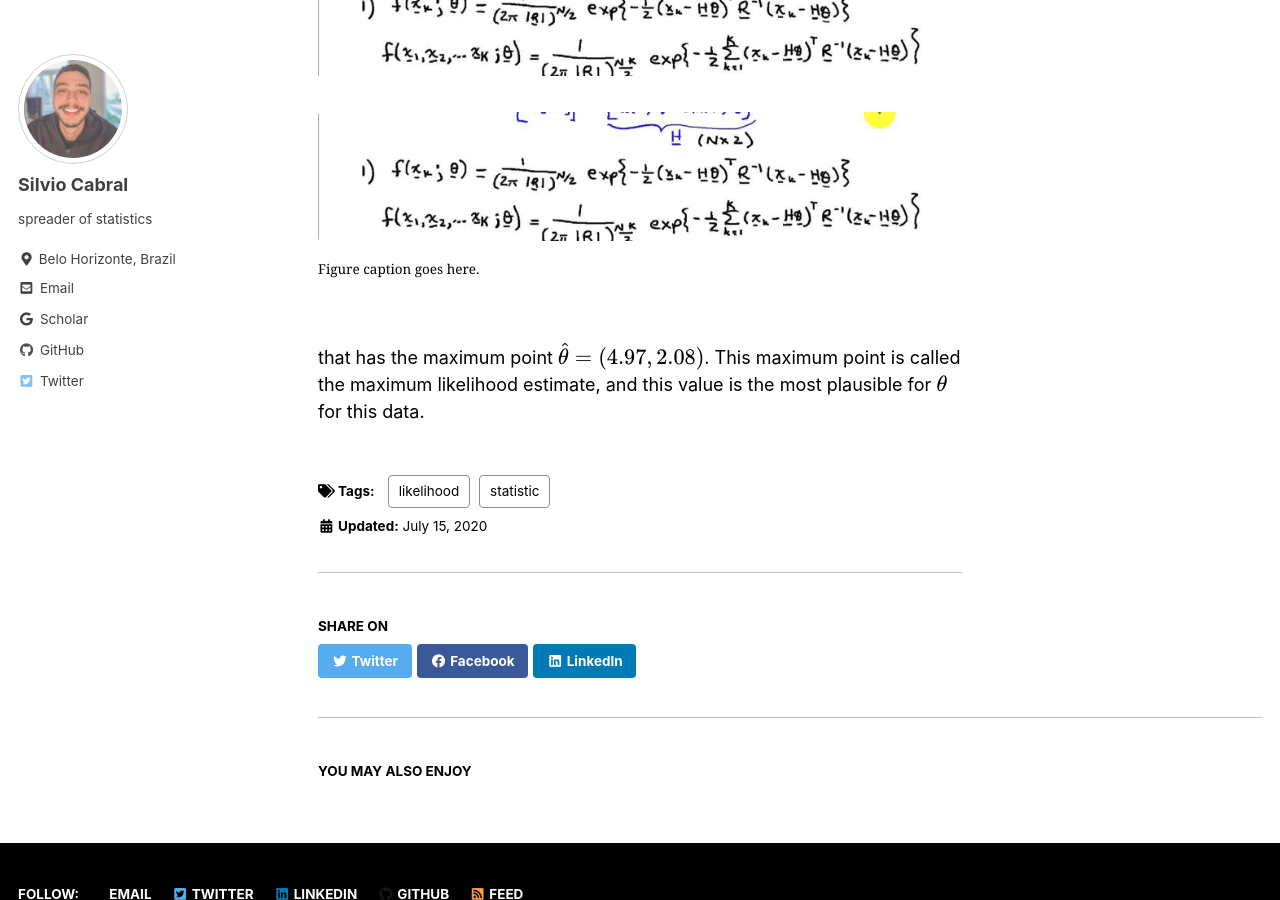
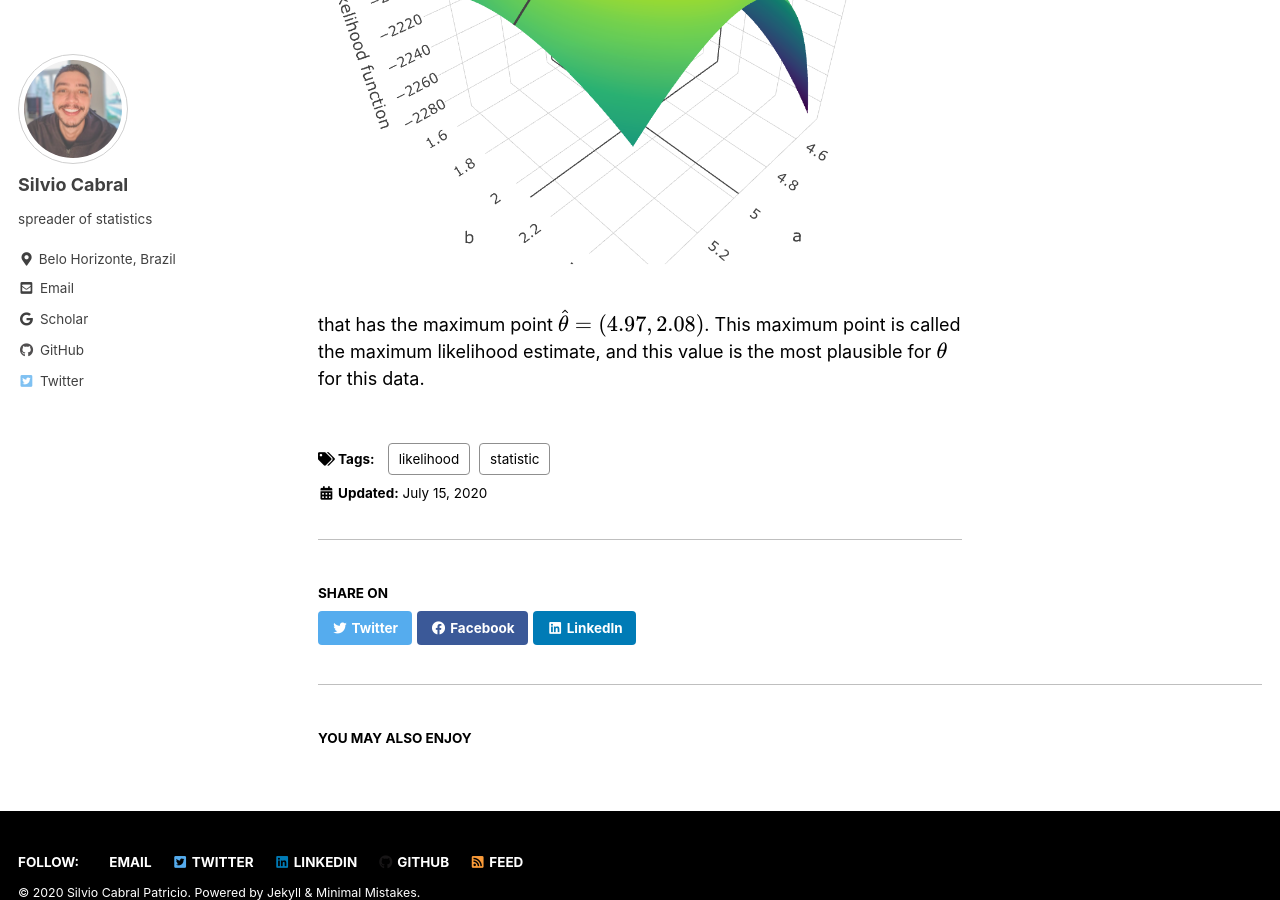
Before and after one commit to scpatricio/scpatricio.github.io, a Jekyll site: the page built from _posts/2020-07-15-likelihood.md, in a window 1280 px wide and 900 px high, scrolled down 2155 px. Built offline with Jekyll 4.4.1, drawn with Linux system fonts in a browser that asks for light colours; cached includes are drawn as plain includes; formulas are drawn with MathJax 3.

Commit message:
new github commit

```diff
--- a/_posts/2020-07-15-likelihood.md
+++ b/_posts/2020-07-15-likelihood.md
@@ -40,17 +40,6 @@
 
 Let's take an example. Suppose that $$ X \sim N(a, b) $$, with $$ a = 5 $$ and $$ b = 2 $$. If we look at the log-likelihood function for from $$ \theta = (a, b) $$, we get the image below
 
-![alt]({{ site.url }}{{ site.baseurl }}/images/likelihood/head.jpeg){: .full}
-
-
-<img src="{{ site.url }}{{ site.baseurl }}/images/likelihood/head.jpeg" alt="log-likelihood function" class="full">
-
-
-<figure>
-  <img src="../../images/likelihood/head.jpeg" alt="">
-  <figcaption><p>Figure caption goes here.</p></figcaption>
-</figure>
-
-
+<img src="{{ site.url }}{{ site.baseurl }}/images/likelihood/lig_like.png" alt="log-likelihood function" class="full">
 
 that has the maximum point $$ \hat{\theta} = (4.97, 2.08) $$. This maximum point is called the maximum likelihood estimate, and this value is the most plausible for $$ \theta $$ for this data.
```
Also changed, not shown: images/likelihood-1.jpg (added), images/likelihood/lig_like.png (renamed from images/likelihood/log_like.jpeg), 2 other files.
